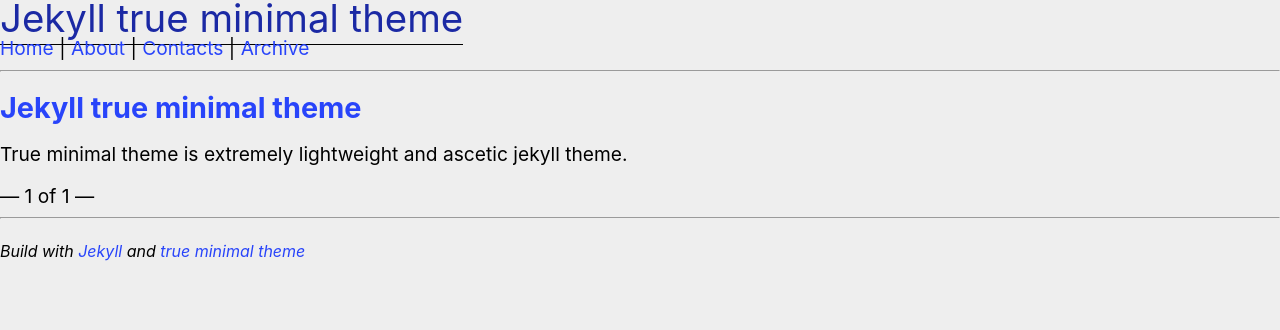
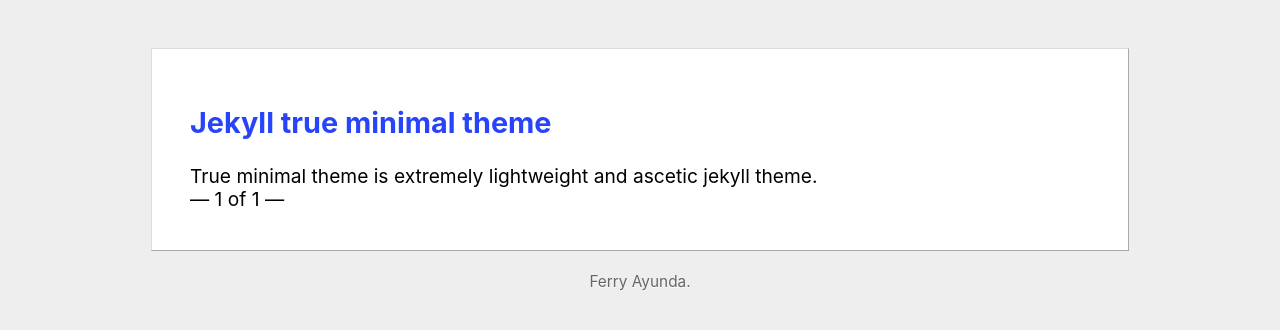
Before and after one commit to susahcebok/blog, a Jekyll site: the page built from index.html, in a window 1280 px wide. Shown: the top 330 px of the page. Built offline with Jekyll 4.4.1, drawn with Linux system fonts in a browser that asks for light colours; the list of posts is cut into pages by our own code.

Commit message:
Update default.html

```diff
--- a/_layouts/default.html
+++ b/_layouts/default.html
@@ -20,10 +20,13 @@
 </head>
 
 <body>
-    {% include header.html %}
+    <article>
 
     {{ content }}
-<hr>
-    <p><small> <i>Build with <a href="https://jekyllrb.com/">Jekyll</a> and  <a href="https://github.com/cyevgeniy/jekyll-true-minimal/">true minimal theme</a></i> </small></p>
+
+    </article>
+  <footer>
+  <p><a target="_blank" rel="noopener" href="#">Ferry Ayunda.</a></p>
+</footer>
 </body>
 </html>
```
